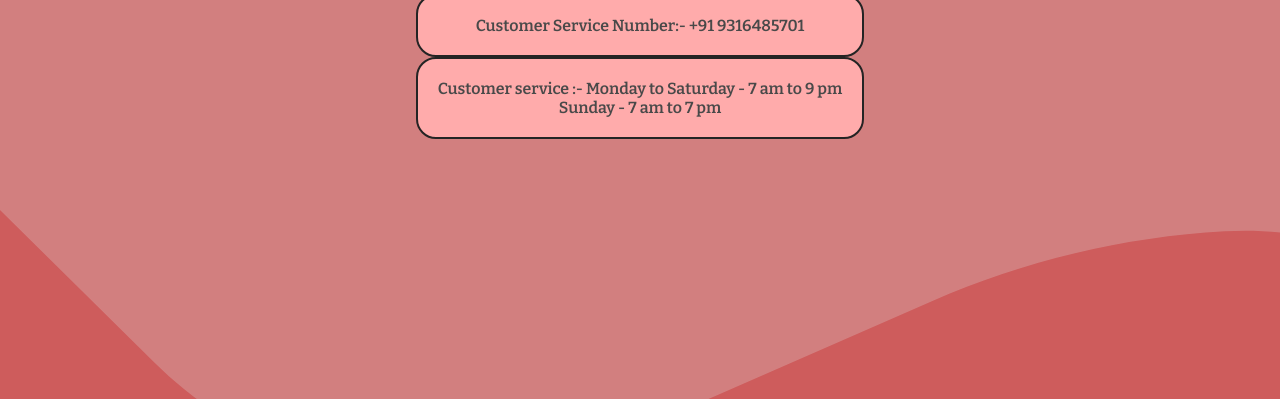
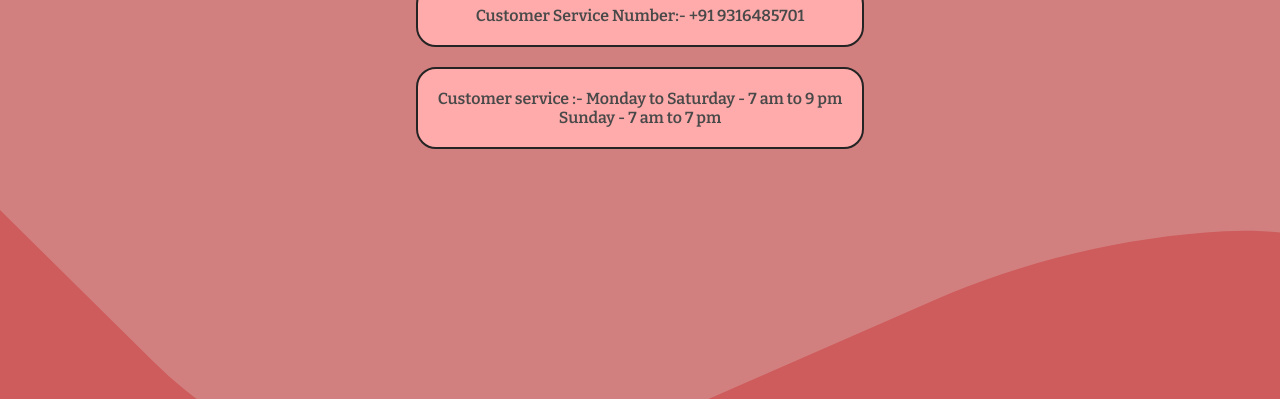
Before and after one commit to spider-development01/Ansh-Bakers, a plain HTML site: page contact.html in a window 1280 px wide. Shown: the part 660-1059 px from the top of the page. Drawn offline with nearby package versions, Linux system fonts and the light colour scheme.

Commit message:
Update contact.html

```diff
--- a/contact.html
+++ b/contact.html
@@ -309,12 +309,12 @@ form{
     <a href="youtube.com" class="fly-in-right"><button type="submit">Submit<img src="forward.svg"></button></a>
     <div class="or">
         <h1>OR</h1>
-        <p class="add">
+        <p class="add" style="margin: 10px;">
             Customer Service Number:- +91 9316485701
         </p>
-        <p class="add">
-                        Customer service :- Monday to Saturday - 7 am to 9 pm<br>
-                                            Sunday - 7 am to 7 pm
+        <p class="add" style="margin: 10px;">
+            Customer service :- Monday to Saturday - 7 am to 9 pm<br>
+                                Sunday - 7 am to 7 pm
         </p>
     </div>
     </form>
```
